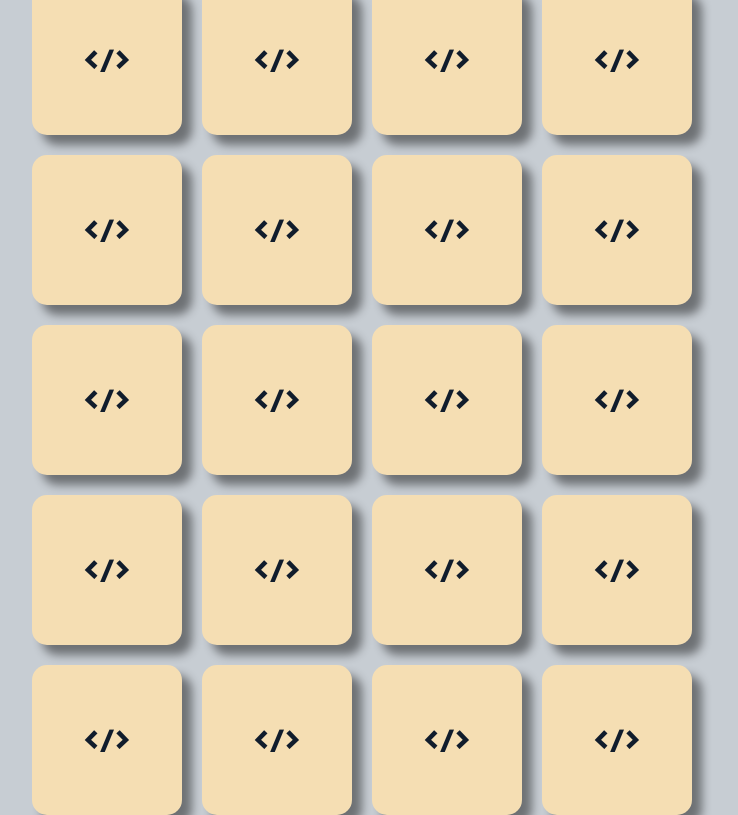
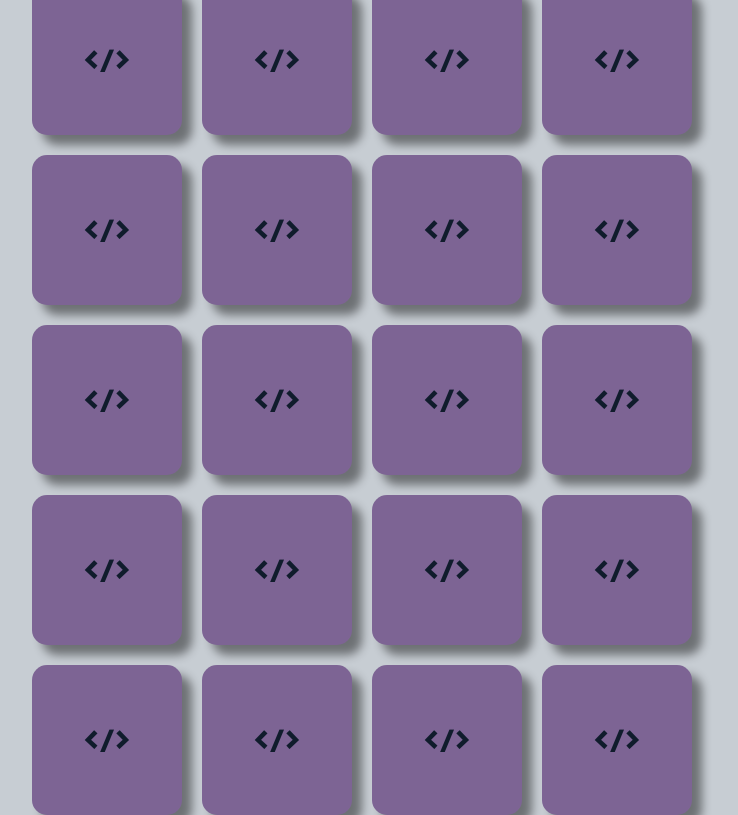
Before and after one commit to alves212/memoryGame, a plain HTML site: page index.html in a window 1280 px wide. Shown: the whole page, without its empty margins (278-1016 px from the left). Drawn offline with Linux system fonts and the light colour scheme.

Commit message:
card_back background-color purple

```diff
--- a/assets/styles/style.css
+++ b/assets/styles/style.css
@@ -39,7 +39,7 @@ body {
 }
 .card_back {
   color: #101c2c;
-  background-color: wheat;
+  background-color: rgb(125, 100, 148);
   font-size: 2em;
 }
 #gameOver {
```
